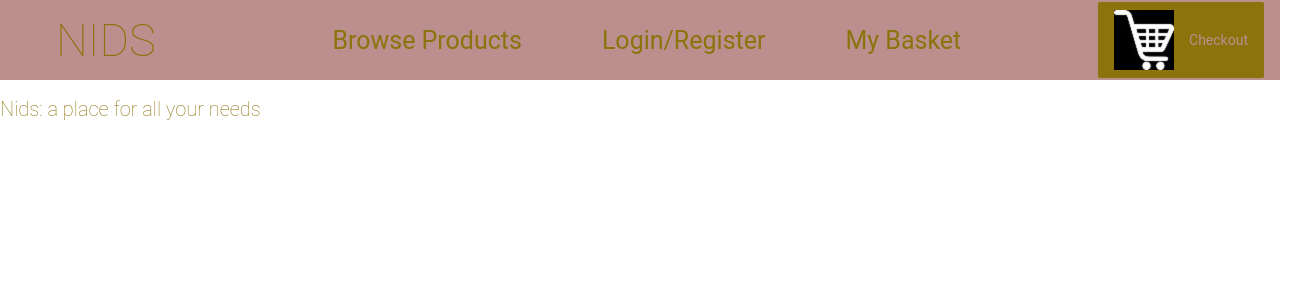
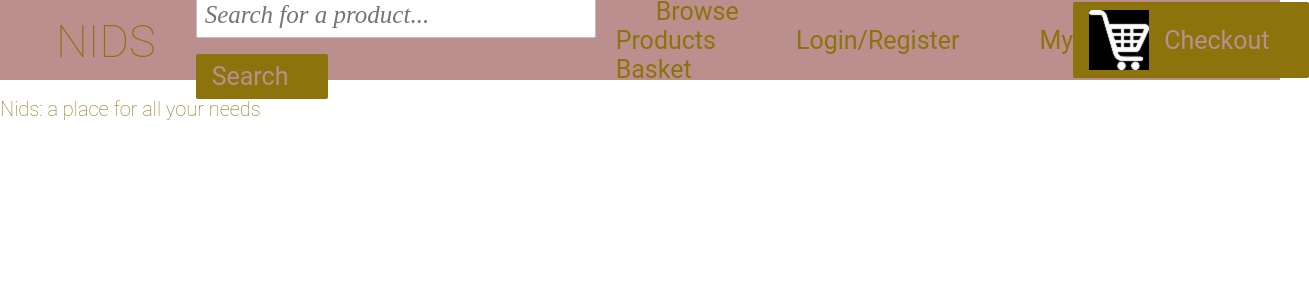
Before and after one commit to SpyrosZoupas/AngularTests, an Angular app: page / in a window 1280 px wide. Shown: the top 300 px of the page, 1309 px wide, since content can reach past the window. Built offline with nearby package versions, Linux system fonts and the light colour scheme.

Commit message:
added search bar and respective button, fixed element's classes

```diff
--- a/src/app/header/header.component.html
+++ b/src/app/header/header.component.html
@@ -1,13 +1,20 @@
 <a [routerLink]="['/']">
-  <h1>NIDS</h1>
+  <h1 class="title">NIDS</h1>
 </a>
 
+<div class="search-container">
+  <form action="/search">
+    <input class="searchbar" type="text" placeholder="Search for a product...">
+    <button class="search-button" type="submit">Search</button>
+  </form>
+</div>
+
 <nav>
-  <a [routerLink]="['/products']">Browse Products</a>
-  <a [routerLink]="['/login/register']">Login/Register</a>
-  <a [routerLink]="['/basket']">My Basket</a>
+  <a class="nav-button" [routerLink]="['/products']">Browse Products</a>
+  <a class="nav-button" [routerLink]="['/login/register']">Login/Register</a>
+  <a class="nav-button" [routerLink]="['/basket']">My Basket</a>
 </nav>
 
-<a routerLink="/basket" class="button fancy-button">
+<a routerLink="/basket" class="button cart-button">
   <img class="material-icons" src="/assets/cart.jpg" alt="cart">Checkout
 </a>
```
